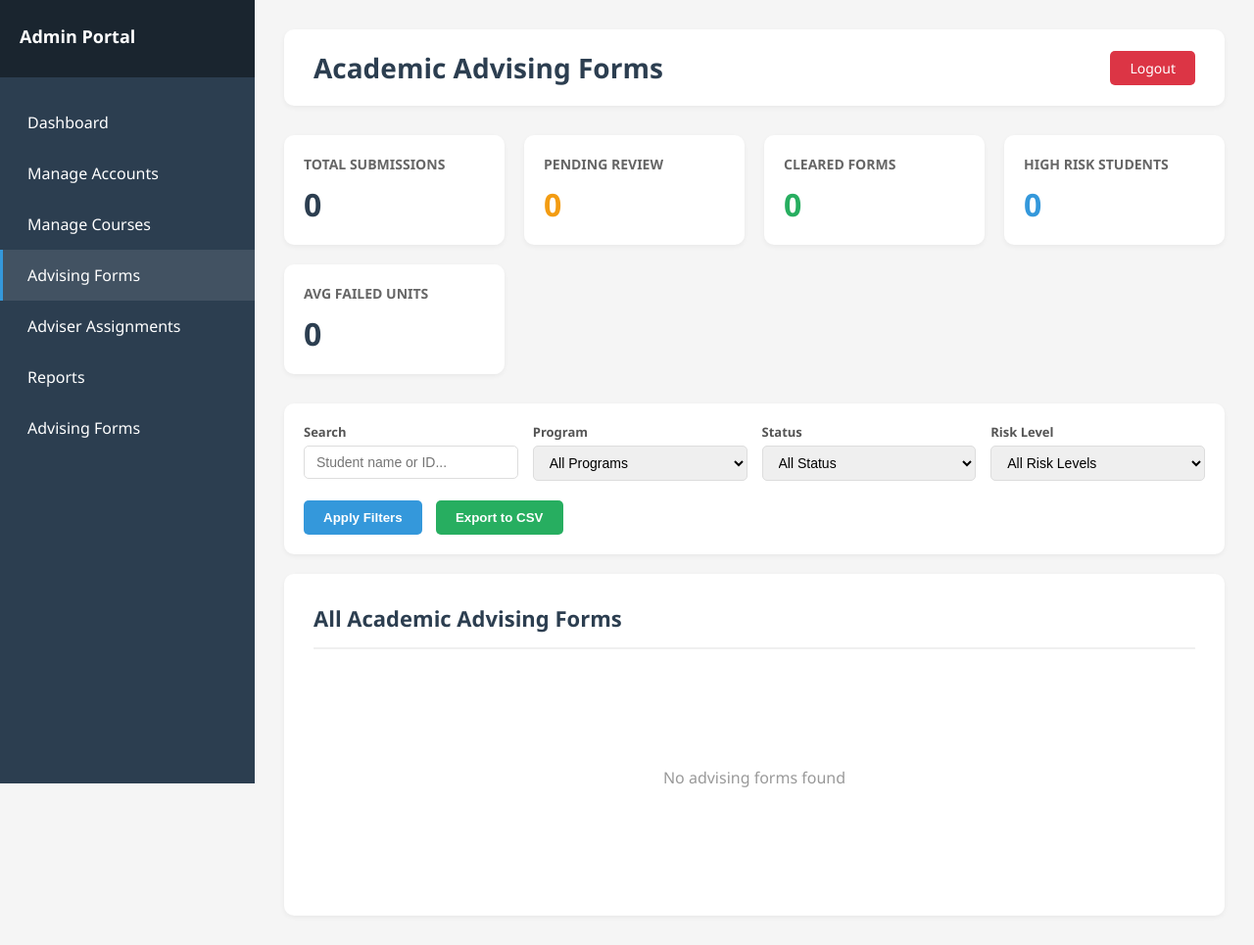
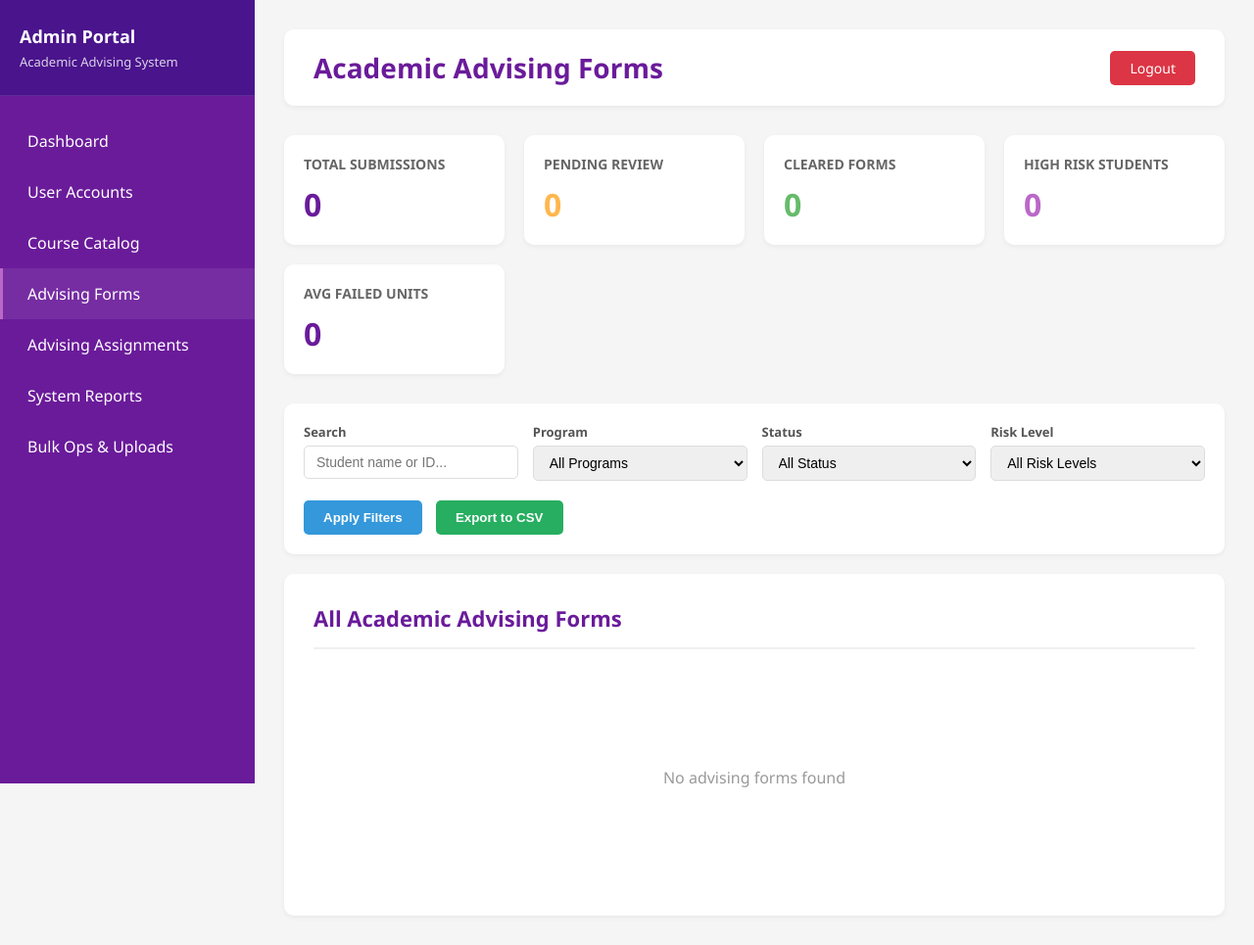
Before and after one commit to Crindo18/LBYCPG2-PROJECT, a PHP site: page /admin_advising_forms.php in a window 1280 px wide. Shown: the whole page at 98% size. Run offline with PHP 8.4, Linux system fonts and the light colour scheme; the visitor is signed in with stand-in values (Sample User, id 1); data that the repository does not hold is empty.

Commit message:
UPDATED ADMIN MENU

```diff
--- a/admin_accounts.php
+++ b/admin_accounts.php
@@ -82,8 +82,9 @@ require_once 'config.php';
             </div>
             <nav class="sidebar-menu">
                 <a href="admin_dashboard.php" class="menu-item">Dashboard</a>
-                <a href="admin_accounts.php" class="menu-item">User Accounts</a>
+                <a href="admin_accounts.php" class="menu-item active">User Accounts</a>
                 <a href="admin_courses.php" class="menu-item">Course Catalog</a>
+                <a href="admin_advising_forms.php" class="menu-item">Advising Forms</a>
                 <a href="admin_advisingassignment.php" class="menu-item">Advising Assignments</a>
                 <a href="admin_reports.php" class="menu-item">System Reports</a>
                 <a href="admin_bulk_operations.php" class="menu-item">Bulk Ops & Uploads</a>
--- a/admin_advising_forms.php
+++ b/admin_advising_forms.php
@@ -27,28 +27,28 @@ $admin_username = $stmt->get_result()->fetch_assoc()['username'];
         .container { display: flex; min-height: 100vh; }
 
         /* Sidebar */
-        .sidebar { width: 260px; background: #2c3e50; color: white; position: fixed; height: 100vh; overflow-y: auto; }
-        .sidebar-header { padding: 25px 20px; background: #1a252f; }
+        .sidebar { width: 260px; background: #6a1b9a; color: white; position: fixed; height: 100vh; overflow-y: auto; }
+        .sidebar-header { padding: 25px 20px; background: #4a148c; border-bottom: 1px solid rgba(255,255,255,0.1); }
         .sidebar-header h2 { font-size: 18px; margin-bottom: 5px; }
         .sidebar-header p { font-size: 13px; opacity: 0.8; }
         .sidebar-menu { padding: 20px 0; }
         .menu-item { padding: 15px 25px; color: white; text-decoration: none; display: block; transition: all 0.3s; border-left: 3px solid transparent; }
-        .menu-item:hover, .menu-item.active { background: rgba(255,255,255,0.1); border-left-color: #3498db; }
+        .menu-item:hover, .menu-item.active { background: rgba(255,255,255,0.08); border-left-color: #BA68C8; }
 
         /* Main Content */
         .main-content { margin-left: 260px; flex: 1; padding: 30px; width: calc(100% - 260px); }
         .top-bar { background: white; padding: 20px 30px; border-radius: 10px; margin-bottom: 30px; box-shadow: 0 2px 5px rgba(0,0,0,0.05); display: flex; justify-content: space-between; align-items: center; }
-        .top-bar h1 { font-size: 28px; color: #2c3e50; }
+        .top-bar h1 { font-size: 28px; color: #6a1b9a; }
         .logout-btn { padding: 8px 20px; background: #dc3545; color: white; border: none; border-radius: 5px; text-decoration: none; font-size: 14px; }
 
         /* Stats Cards */
         .stats-grid { display: grid; grid-template-columns: repeat(auto-fit, minmax(200px, 1fr)); gap: 20px; margin-bottom: 30px; }
         .stat-card { background: white; padding: 20px; border-radius: 10px; box-shadow: 0 2px 5px rgba(0,0,0,0.05); }
         .stat-card h3 { font-size: 14px; color: #666; margin-bottom: 10px; text-transform: uppercase; }
-        .stat-card .number { font-size: 32px; font-weight: 700; color: #2c3e50; }
-        .stat-card.highlight-1 .number { color: #3498db; }
-        .stat-card.highlight-2 .number { color: #f39c12; }
-        .stat-card.highlight-3 .number { color: #27ae60; }
+        .stat-card .number { font-size: 32px; font-weight: 700; color: #6a1b9a; }
+        .stat-card.highlight-1 .number { color: #BA68C8; }
+        .stat-card.highlight-2 .number { color: #ffb74d; }
+        .stat-card.highlight-3 .number { color: #66bb6a; }
 
         /* Filters */
         .filter-bar { background: white; padding: 20px; border-radius: 10px; margin-bottom: 20px; box-shadow: 0 2px 5px rgba(0,0,0,0.05); }
@@ -60,7 +60,7 @@ $admin_username = $stmt->get_result()->fetch_assoc()['username'];
 
         /* Content Card */
         .content-card { background: white; padding: 30px; border-radius: 10px; box-shadow: 0 2px 5px rgba(0,0,0,0.05); }
-        .content-card h2 { font-size: 22px; color: #2c3e50; margin-bottom: 20px; padding-bottom: 15px; border-bottom: 2px solid #f0f0f0; }
+        .content-card h2 { font-size: 22px; color: #6a1b9a; margin-bottom: 20px; padding-bottom: 15px; border-bottom: 2px solid #f0f0f0; }
 
         /* Table */
         .table-container { overflow-x: auto; }
@@ -89,23 +89,23 @@ $admin_username = $stmt->get_result()->fetch_assoc()['username'];
         <aside class="sidebar">
             <div class="sidebar-header">
                 <h2>Admin Portal</h2>
-                <p><?php echo htmlspecialchars($admin_username); ?></p>
+                <p>Academic Advising System</p>
             </div>
             <nav class="sidebar-menu">
                 <a href="admin_dashboard.php" class="menu-item">Dashboard</a>
-                <a href="admin_accounts.php" class="menu-item">Manage Accounts</a>
-                <a href="admin_courses.php" class="menu-item">Manage Courses</a>
+                <a href="admin_accounts.php" class="menu-item">User Accounts</a>
+                <a href="admin_courses.php" class="menu-item">Course Catalog</a>
                 <a href="admin_advising_forms.php" class="menu-item active">Advising Forms</a>
-                <a href="admin_advisingassignment.php" class="menu-item">Adviser Assignments</a>
-                <a href="admin_reports.php" class="menu-item">Reports</a>
-                <a href="admin_advising_forms.php" class="menu-item">Advising Forms</a>
+                <a href="admin_advisingassignment.php" class="menu-item">Advising Assignments</a>
+                <a href="admin_reports.php" class="menu-item">System Reports</a>
+                <a href="admin_bulk_operations.php" class="menu-item">Bulk Ops & Uploads</a>
             </nav>
         </aside>
 
         <main class="main-content">
             <div class="top-bar">
                 <h1>Academic Advising Forms</h1>
-                <a href="login.php" class="logout-btn">Logout</a>
+                <a href="logout.php" class="logout-btn">Logout</a>
             </div>
 
             <!-- Statistics -->
--- a/admin_advisingassignment.php
+++ b/admin_advisingassignment.php
@@ -83,7 +83,8 @@ require_once 'config.php';
                 <a href="admin_dashboard.php" class="menu-item">Dashboard</a>
                 <a href="admin_accounts.php" class="menu-item">User Accounts</a>
                 <a href="admin_courses.php" class="menu-item">Course Catalog</a>
-                <a href="admin_advisingassignment.php" class="menu-item">Advising Assignments</a>
+                <a href="admin_advising_forms.php" class="menu-item">Advising Forms</a>
+                <a href="admin_advisingassignment.php" class="menu-item active">Advising Assignments</a>
                 <a href="admin_reports.php" class="menu-item">System Reports</a>
                 <a href="admin_bulk_operations.php" class="menu-item">Bulk Ops & Uploads</a>
             </nav>
--- a/admin_concern.php
+++ b/admin_concern.php
@@ -58,6 +58,7 @@ require_once 'config.php';
                 <a href="admin_dashboard.php" class="menu-item">Dashboard</a>
                 <a href="admin_accounts.php" class="menu-item">User Accounts</a>
                 <a href="admin_courses.php" class="menu-item">Course Catalog</a>
+                 <a href="admin_advising_forms.php" class="menu-item">Advising Forms</a>
                 <a href="admin_advisingassignment.php" class="menu-item">Advising Assignments</a>
                 <a href="admin_reports.php" class="menu-item">System Reports</a>
                 <a href="admin_bulk_operations.php" class="menu-item">Bulk Ops & Uploads</a>
--- a/admin_courses.php
+++ b/admin_courses.php
@@ -84,7 +84,8 @@ require_once 'config.php';
             <nav class="sidebar-menu">
                 <a href="admin_dashboard.php" class="menu-item">Dashboard</a>
                 <a href="admin_accounts.php" class="menu-item">User Accounts</a>
-                <a href="admin_courses.php" class="menu-item">Course Catalog</a>
+                <a href="admin_courses.php" class="menu-item active">Course Catalog</a>
+                <a href="admin_advising_forms.php" class="menu-item">Advising Forms</a>
                 <a href="admin_advisingassignment.php" class="menu-item">Advising Assignments</a>
                 <a href="admin_reports.php" class="menu-item">System Reports</a>
                 <a href="admin_bulk_operations.php" class="menu-item">Bulk Ops & Uploads</a>
--- a/admin_dashboard.php
+++ b/admin_dashboard.php
@@ -65,9 +65,10 @@ $admin_username = $_SESSION['username'];
                 <p>Academic Advising System</p>
             </div>
             <nav class="sidebar-menu">
-                <a href="admin_dashboard.php" class="menu-item">Dashboard</a>
+                <a href="admin_dashboard.php" class="menu-item active">Dashboard</a>
                 <a href="admin_accounts.php" class="menu-item">User Accounts</a>
                 <a href="admin_courses.php" class="menu-item">Course Catalog</a>
+                <a href="admin_advising_forms.php" class="menu-item">Advising Forms</a>
                 <a href="admin_advisingassignment.php" class="menu-item">Advising Assignments</a>
                 <a href="admin_reports.php" class="menu-item">System Reports</a>
                 <a href="admin_bulk_operations.php" class="menu-item">Bulk Ops & Uploads</a>
--- a/admin_programprofiles.php
+++ b/admin_programprofiles.php
@@ -483,6 +483,7 @@ $programs = $stmt->fetchAll();
                 <a href="admin_dashboard.php" class="menu-item">Dashboard</a>
                 <a href="admin_accounts.php" class="menu-item">User Accounts</a>
                 <a href="admin_courses.php" class="menu-item">Course Catalog</a>
+                <a href="admin_advising_forms.php" class="menu-item">Advising Forms</a>
                 <a href="admin_advisingassignment.php" class="menu-item">Advising Assignments</a>
                 <a href="admin_reports.php" class="menu-item">System Reports</a>
                 <a href="admin_bulk_operations.php" class="menu-item">Bulk Ops & Uploads</a>
--- a/student_booklet.php
+++ b/student_booklet.php
@@ -101,8 +101,8 @@ $student_name = $stmt->get_result()->fetch_assoc()['name'];
             </div>
             <nav class="sidebar-menu">
                 <a href="student_dashboard.php" class="menu-item">Dashboard</a>
-                <a href="student_booklet.php" class="menu-item">My Booklet</a>
-                <a href="student_advising_form.php" class="menu-item active">Academic Advising Form</a>
+                <a href="student_booklet.php" class="menu-item active">My Booklet</a>
+                <a href="student_advising_form.php" class="menu-item">Academic Advising Form</a>
                 <a href="student_meeting.php" class="menu-item">Meeting Schedule</a>
                 <a href="student_documents.php" class="menu-item">Documents</a>
                 <a href="student_concerns.php" class="menu-item">Submit Concern</a>
--- a/student_concerns.php
+++ b/student_concerns.php
@@ -75,10 +75,10 @@ $student_name = $stmt->get_result()->fetch_assoc()['name'];
             <nav class="sidebar-menu">
                 <a href="student_dashboard.php" class="menu-item">Dashboard</a>
                 <a href="student_booklet.php" class="menu-item">My Booklet</a>
-                <a href="student_advising_form.php" class="menu-item active">Academic Advising Form</a>
+                <a href="student_advising_form.php" class="menu-item">Academic Advising Form</a>
                 <a href="student_meeting.php" class="menu-item">Meeting Schedule</a>
                 <a href="student_documents.php" class="menu-item">Documents</a>
-                <a href="student_concerns.php" class="menu-item">Submit Concern</a>
+                <a href="student_concerns.php" class="menu-item active">Submit Concern</a>
                 <a href="student_profile.php" class="menu-item">My Profile</a>
             </nav>
         </aside>
--- a/student_dashboard.php
+++ b/student_dashboard.php
@@ -85,9 +85,9 @@ $student_name = $stmt->get_result()->fetch_assoc()['name'];
                 <p><?php echo htmlspecialchars($student_name); ?></p>
             </div>
             <nav class="sidebar-menu">
-                <a href="student_dashboard.php" class="menu-item">Dashboard</a>
+                <a href="student_dashboard.php" class="menu-item active">Dashboard</a>
                 <a href="student_booklet.php" class="menu-item">My Booklet</a>
-                <a href="student_advising_form.php" class="menu-item active">Academic Advising Form</a>
+                <a href="student_advising_form.php" class="menu-item">Academic Advising Form</a>
                 <a href="student_meeting.php" class="menu-item">Meeting Schedule</a>
                 <a href="student_documents.php" class="menu-item">Documents</a>
                 <a href="student_concerns.php" class="menu-item">Submit Concern</a>
--- a/student_documents.php
+++ b/student_documents.php
@@ -71,9 +71,9 @@ $student_name = $stmt->get_result()->fetch_assoc()['name'];
             <nav class="sidebar-menu">
                 <a href="student_dashboard.php" class="menu-item">Dashboard</a>
                 <a href="student_booklet.php" class="menu-item">My Booklet</a>
-                <a href="student_advising_form.php" class="menu-item active">Academic Advising Form</a>
+                <a href="student_advising_form.php" class="menu-item">Academic Advising Form</a>
                 <a href="student_meeting.php" class="menu-item">Meeting Schedule</a>
-                <a href="student_documents.php" class="menu-item">Documents</a>
+                <a href="student_documents.php" class="menu-item active">Documents</a>
                 <a href="student_concerns.php" class="menu-item">Submit Concern</a>
                 <a href="student_profile.php" class="menu-item">My Profile</a>
             </nav>
--- a/student_meeting.php
+++ b/student_meeting.php
@@ -96,8 +96,8 @@ $advisor_id = $result['advisor_id'];
             <nav class="sidebar-menu">
                 <a href="student_dashboard.php" class="menu-item">Dashboard</a>
                 <a href="student_booklet.php" class="menu-item">My Booklet</a>
-                <a href="student_advising_form.php" class="menu-item active">Academic Advising Form</a>
-                <a href="student_meeting.php" class="menu-item">Meeting Schedule</a>
+                <a href="student_advising_form.php" class="menu-item">Academic Advising Form</a>
+                <a href="student_meeting.php" class="menu-item active">Meeting Schedule</a>
                 <a href="student_documents.php" class="menu-item">Documents</a>
                 <a href="student_concerns.php" class="menu-item">Submit Concern</a>
                 <a href="student_profile.php" class="menu-item">My Profile</a>
--- a/student_profile.php
+++ b/student_profile.php
@@ -73,11 +73,11 @@ $student = $stmt->get_result()->fetch_assoc();
             <nav class="sidebar-menu">
                 <a href="student_dashboard.php" class="menu-item">Dashboard</a>
                 <a href="student_booklet.php" class="menu-item">My Booklet</a>
-                <a href="student_advising_form.php" class="menu-item active">Academic Advising Form</a>
+                <a href="student_advising_form.php" class="menu-item">Academic Advising Form</a>
                 <a href="student_meeting.php" class="menu-item">Meeting Schedule</a>
                 <a href="student_documents.php" class="menu-item">Documents</a>
                 <a href="student_concerns.php" class="menu-item">Submit Concern</a>
-                <a href="student_profile.php" class="menu-item">My Profile</a>
+                <a href="student_profile.php" class="menu-item active">My Profile</a>
             </nav>
         </aside>
 
```
Also changed, not shown: admin_bulk_operations.php (+7 -6 lines), admin_reports.php (+7 -6 lines), uploads/advising_forms/2_1764016414_grade.png (added), 1 other file.
